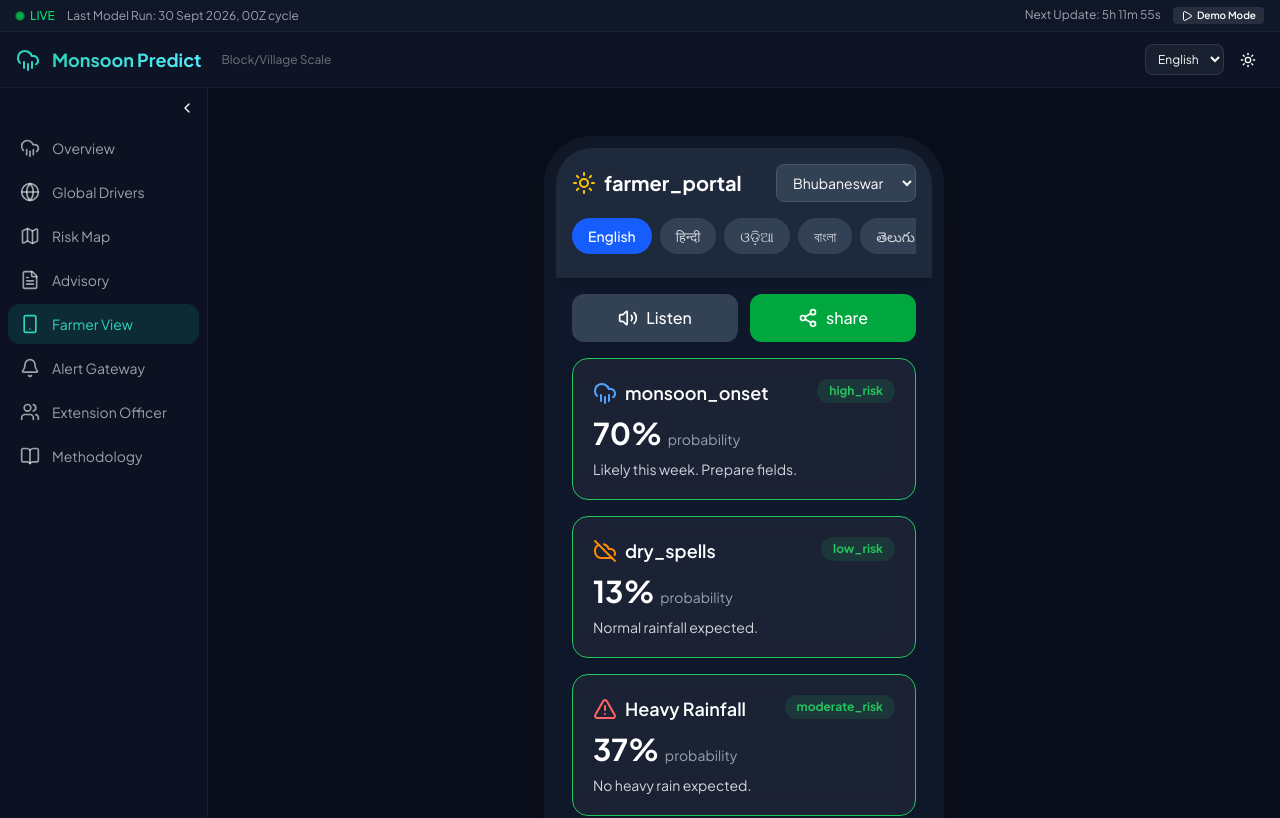
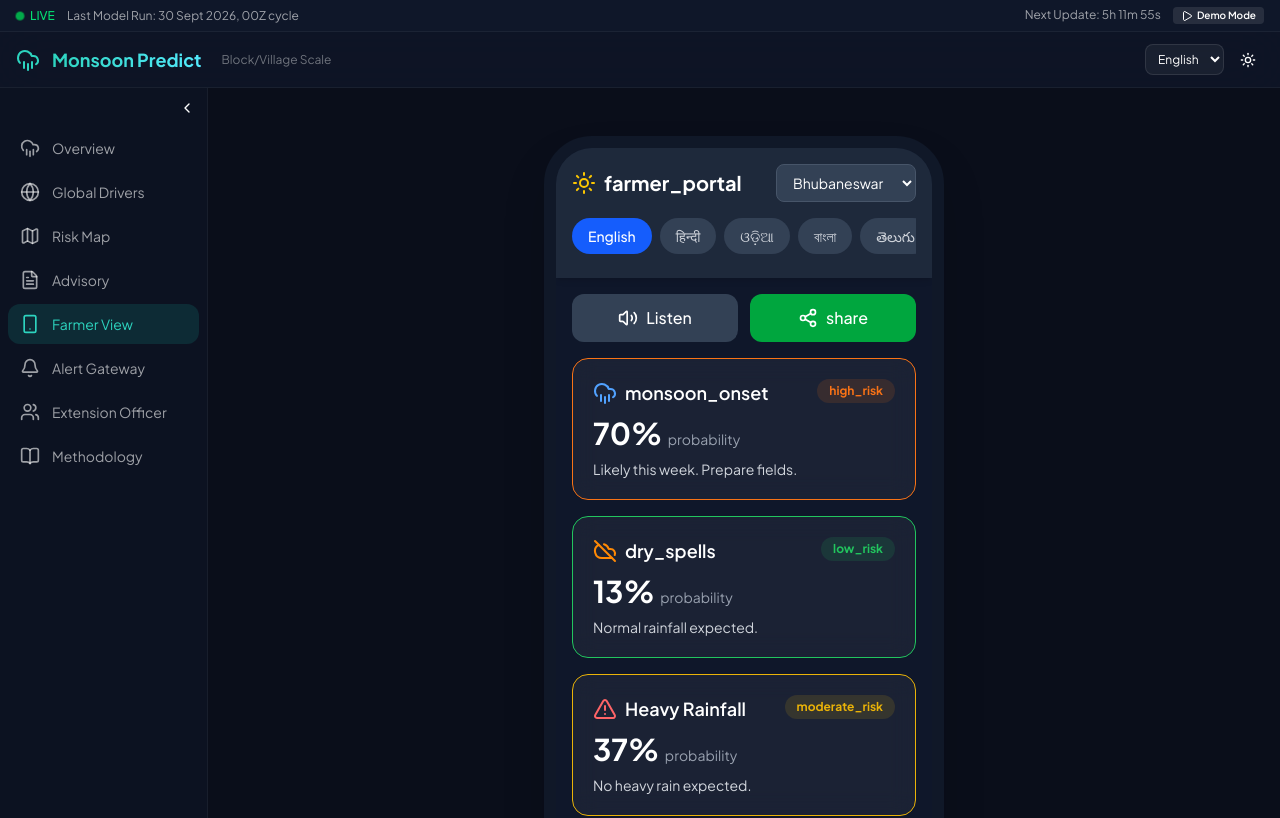
Before and after one commit to ADITYASHUKLA189/sih, a React (Vite) app: page /farmer in a window 1280 px wide. Shown: the top 818 px of the page. Built offline with nearby package versions, Linux system fonts and the light colour scheme.

Commit message:
Fix TypeScript compilation errors across pages

```diff
--- a/package.json
+++ b/package.json
@@ -10,6 +10,7 @@
   },
   "devDependencies": {
     "@types/leaflet": "^1.9.22",
+    "@types/node": "^26.6.3",
     "typescript": "~6.0.2",
     "vite": "^8.3.0"
   },
--- a/src/pages/FarmerView.tsx
+++ b/src/pages/FarmerView.tsx
@@ -28,10 +28,10 @@ const FarmerView: React.FC = () => {
   const heavyStatus = heavyProb > 60 ? 'Heavy rain expected. Ensure drainage.' : 'No heavy rain expected.';
 
   const weeklyOutlook = [
-    { condition: forecast?.hazardProbabilities?.heavy?.week1 > 50 ? 'Heavy Rain' : forecast?.hazardProbabilities?.onset?.week1 > 50 ? 'Rain' : 'Sunny' },
-    { condition: forecast?.hazardProbabilities?.heavy?.week2 > 50 ? 'Heavy Rain' : forecast?.hazardProbabilities?.onset?.week2 > 50 ? 'Rain' : 'Sunny' },
-    { condition: forecast?.hazardProbabilities?.heavy?.week3 > 50 ? 'Heavy Rain' : forecast?.hazardProbabilities?.onset?.week3 > 50 ? 'Rain' : 'Sunny' },
-    { condition: forecast?.hazardProbabilities?.heavy?.week4 > 50 ? 'Heavy Rain' : forecast?.hazardProbabilities?.onset?.week4 > 50 ? 'Rain' : 'Sunny' }
+    { condition: (forecast?.hazardProbabilities?.heavy?.week1 ?? 0) > 50 ? 'Heavy Rain' : (forecast?.hazardProbabilities?.onset?.week1 ?? 0) > 50 ? 'Rain' : 'Sunny' },
+    { condition: (forecast?.hazardProbabilities?.heavy?.week2 ?? 0) > 50 ? 'Heavy Rain' : (forecast?.hazardProbabilities?.onset?.week2 ?? 0) > 50 ? 'Rain' : 'Sunny' },
+    { condition: (forecast?.hazardProbabilities?.heavy?.week3 ?? 0) > 50 ? 'Heavy Rain' : (forecast?.hazardProbabilities?.onset?.week3 ?? 0) > 50 ? 'Rain' : 'Sunny' },
+    { condition: (forecast?.hazardProbabilities?.heavy?.week4 ?? 0) > 50 ? 'Heavy Rain' : (forecast?.hazardProbabilities?.onset?.week4 ?? 0) > 50 ? 'Rain' : 'Sunny' }
   ];
 
   useEffect(() => {
@@ -150,7 +150,7 @@ const FarmerView: React.FC = () => {
           {forecast ? (
             <>
               {/* Risk Cards */}
-              <motion.div variants={itemVariants} className="glass rounded-2xl p-5 border-l-4" style={{ borderColor: getRiskColor(onsetRiskLevel) }}>
+              <motion.div variants={itemVariants} className="glass rounded-2xl p-5 border-l-4" style={{ borderColor: getRiskColor(onsetProb) }}>
                 <div className="flex justify-between items-start mb-2">
                   <h3 className="text-lg font-semibold flex items-center gap-2">
                     <CloudRain className="text-blue-400" />
@@ -158,7 +158,7 @@ const FarmerView: React.FC = () => {
                   </h3>
                   <span
                     className="px-3 py-1 rounded-full text-xs font-bold"
-                    style={{ backgroundColor: `${getRiskColor(onsetRiskLevel)}20`, color: getRiskColor(onsetRiskLevel) }}
+                    style={{ backgroundColor: `${getRiskColor(onsetProb)}20`, color: getRiskColor(onsetProb) }}
                   >
                     {onsetRiskLevel}
                   </span>
@@ -167,7 +167,7 @@ const FarmerView: React.FC = () => {
                 <p className="text-gray-300 mt-2 text-sm">{onsetStatus}</p>
               </motion.div>
 
-              <motion.div variants={itemVariants} className="glass rounded-2xl p-5 border-l-4" style={{ borderColor: getRiskColor(breakRiskLevel) }}>
+              <motion.div variants={itemVariants} className="glass rounded-2xl p-5 border-l-4" style={{ borderColor: getRiskColor(breakProb) }}>
                 <div className="flex justify-between items-start mb-2">
                   <h3 className="text-lg font-semibold flex items-center gap-2">
                     <CloudOff className="text-orange-400" />
@@ -175,7 +175,7 @@ const FarmerView: React.FC = () => {
                   </h3>
                   <span
                     className="px-3 py-1 rounded-full text-xs font-bold"
-                    style={{ backgroundColor: `${getRiskColor(breakRiskLevel)}20`, color: getRiskColor(breakRiskLevel) }}
+                    style={{ backgroundColor: `${getRiskColor(breakProb)}20`, color: getRiskColor(breakProb) }}
                   >
                     {breakRiskLevel}
                   </span>
@@ -184,7 +184,7 @@ const FarmerView: React.FC = () => {
                 <p className="text-gray-300 mt-2 text-sm">{breakStatus}</p>
               </motion.div>
 
-              <motion.div variants={itemVariants} className="glass rounded-2xl p-5 border-l-4" style={{ borderColor: getRiskColor(heavyRiskLevel) }}>
+              <motion.div variants={itemVariants} className="glass rounded-2xl p-5 border-l-4" style={{ borderColor: getRiskColor(heavyProb) }}>
                 <div className="flex justify-between items-start mb-2">
                   <h3 className="text-lg font-semibold flex items-center gap-2">
                     <AlertTriangle className="text-red-400" />
@@ -192,7 +192,7 @@ const FarmerView: React.FC = () => {
                   </h3>
                   <span
                     className="px-3 py-1 rounded-full text-xs font-bold"
-                    style={{ backgroundColor: `${getRiskColor(heavyRiskLevel)}20`, color: getRiskColor(heavyRiskLevel) }}
+                    style={{ backgroundColor: `${getRiskColor(heavyProb)}20`, color: getRiskColor(heavyProb) }}
                   >
                     {heavyRiskLevel}
                   </span>
--- a/src/pages/OfficerDashboard.tsx
+++ b/src/pages/OfficerDashboard.tsx
@@ -21,12 +21,9 @@ export default function OfficerDashboard() {
   const tableData = useMemo(() => {
     return blocks.map(block => {
       const forecast = forecasts.find(f => f.blockId === toSimpleId(block.id));
-      const w1 = forecast?.weeks[0];
-      const w2 = forecast?.weeks[1];
-
-      const onset = w1?.onset_prob || 0;
-      const breakProb = w2?.break_prob || 0;
-      const heavy = w2?.heavy_prob || 0;
+      const onset = forecast?.hazardProbabilities?.onset?.week1 || 0;
+      const breakProb = forecast?.hazardProbabilities?.break?.week2 || 0;
+      const heavy = forecast?.hazardProbabilities?.heavy?.week2 || 0;
 
       let riskLevel = 'Low Risk';
       if (onset < 40 || breakProb > 55 || heavy > 50) {
--- a/src/pages/RiskMap.tsx
+++ b/src/pages/RiskMap.tsx
@@ -123,10 +123,11 @@ export default function RiskMap() {
             url="https://{s}.basemaps.cartocdn.com/dark_all/{z}/{x}/{y}{r}.png"
             attribution='&copy; <a href="https://www.openstreetmap.org/copyright">OpenStreetMap</a> contributors &copy; <a href="https://carto.com/attributions">CARTO</a>'
           />
-          {blocks.filter(b => b.name.toLowerCase().includes(searchQuery.toLowerCase()) || b.panchayats.some(p => p.toLowerCase().includes(searchQuery.toLowerCase()))).map(block => {
+          {blocks.filter(b => b.name.toLowerCase().includes(searchQuery.toLowerCase()) || b.panchayats.some(p => p.name.toLowerCase().includes(searchQuery.toLowerCase()))).map(block => {
             const forecast = forecasts.find(f => f.blockId === toSimpleId(block.id));
-            const hazardKey = selectedHazard === 'heavy' ? 'heavyRain' : selectedHazard;
-            const prob = forecast?.hazardProbabilities[hazardKey as any]?.[`week${effectiveWeek}` as any] ?? 50;
+            const hazardKey = selectedHazard as 'onset' | 'break' | 'heavy';
+            const weekKey = `week${effectiveWeek}` as 'week1' | 'week2' | 'week3' | 'week4';
+            const prob = forecast?.hazardProbabilities[hazardKey]?.[weekKey] ?? 50;
             const color = getRiskColor(prob);
 
             return (
@@ -230,7 +231,7 @@ export default function RiskMap() {
                 {[
                   { label: 'Onset', prob: blockForecast.hazardProbabilities.onset.week1, color: '#2dd4bf' },
                   { label: 'Break', prob: blockForecast.hazardProbabilities.break.week1, color: '#facc15' },
-                  { label: 'Heavy Rain', prob: blockForecast.hazardProbabilities.heavyRain.week1, color: '#60a5fa' }
+                  { label: 'Heavy Rain', prob: blockForecast.hazardProbabilities.heavy.week1, color: '#60a5fa' }
                 ].map(hazard => (
                   <div key={hazard.label} className="bg-gray-800/30 rounded-xl p-3 flex flex-col items-center relative">
                     <div className="h-16 w-16">
@@ -288,7 +289,7 @@ export default function RiskMap() {
                     <div className="w-2 h-2 rounded-full bg-red-500"></div>
                     Onset Threshold (30mm)
                   </div>
-                  <div className="text-white font-medium">Predicted: {blockForecast.predictedOnset}</div>
+                  <div className="text-white font-medium">Predicted: {blockForecast.onsetPrediction.startDate}</div>
                 </div>
               </div>
 
@@ -308,7 +309,7 @@ export default function RiskMap() {
                       <RTooltip
                         cursor={{fill: '#374151', opacity: 0.4}}
                         contentStyle={{ backgroundColor: '#1f2937', border: 'none', borderRadius: '8px' }}
-                        formatter={(val: number) => [val > 0 ? `+${val.toFixed(2)}` : val.toFixed(2), 'Impact']}
+                        formatter={(val: any) => [Number(val) > 0 ? `+${Number(val).toFixed(2)}` : Number(val).toFixed(2), 'Impact']}
                       />
                       <Bar dataKey="value">
                         {generateShapData(blockDetails.id).map((entry, index) => (
```
Also changed, not shown: 1 other file (tests, documents, lock files or other folders).
